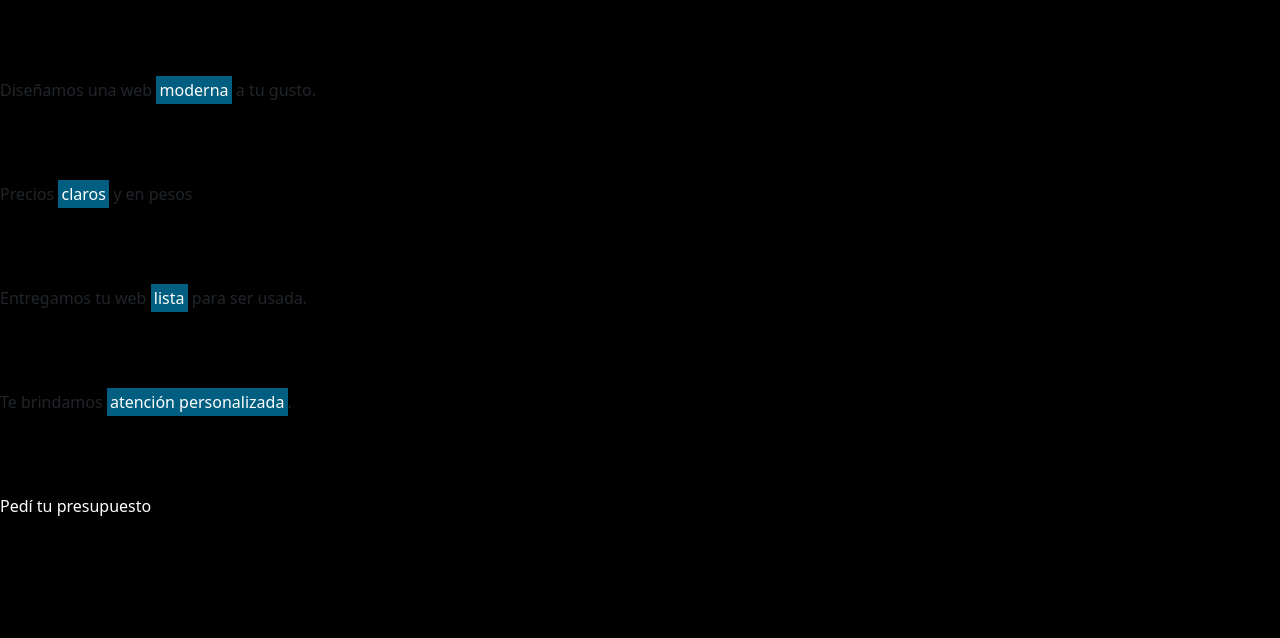
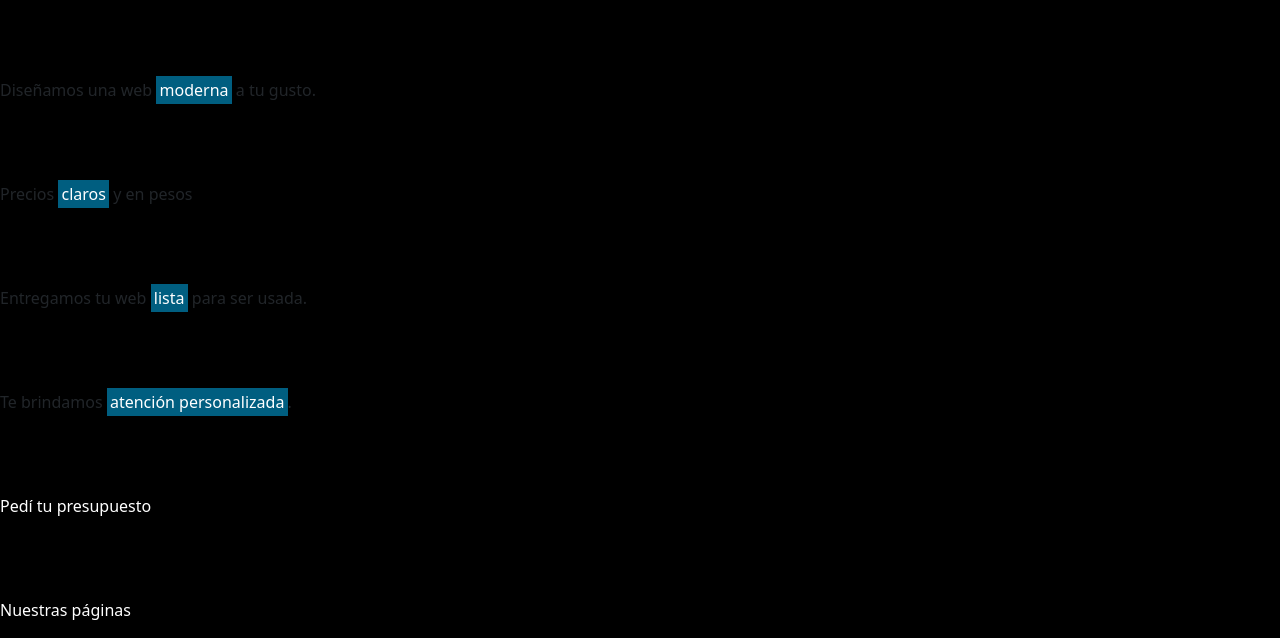
Before and after one commit to germanschmidtutz/coolwebs, a plain HTML site: page argentina/home.html in a window 1280 px wide. Shown: the part 638-1276 px from the top of the page. Before the commit the page ends 1172 px from the top, so only its background shows below. Drawn offline with nearby package versions, Linux system fonts and the light colour scheme; a web font is replaced by a local one.

Commit message:
pagina armadaa

```diff
--- a/argentina/home.html
+++ b/argentina/home.html
@@ -57,6 +57,10 @@
     <p class="boton espacioArriba"><a href="./../argentina/peditupresupuesto.html">Pedí tu presupuesto</a></p>
     </div>
 
+    <div class="contenedorBoton animate__animated animate__bounceInLeft animate__delay-3s">
+      <p class="boton espacioArriba"><a href="./../argentina/nuestraspaginas.html">Nuestras páginas</a></p>
+      </div>
+
 
         <!-- bootstrap -->
         <script src="https://cdn.jsdelivr.net/npm/bootstrap@5.1.3/dist/js/bootstrap.bundle.min.js" integrity="sha384-ka7Sk0Gln4gmtz2MlQnikT1wXgYsOg+OMhuP+IlRH9sENBO0LRn5q+8nbTov4+1p" crossorigin="anonymous"></script>
```
